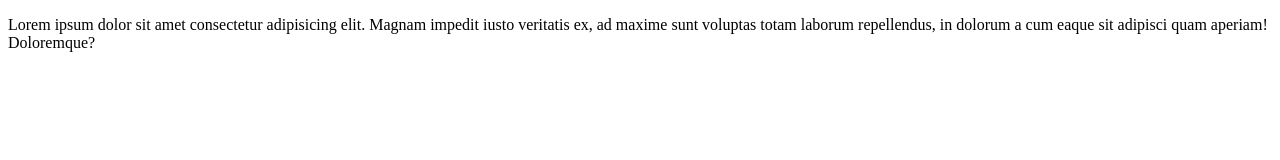
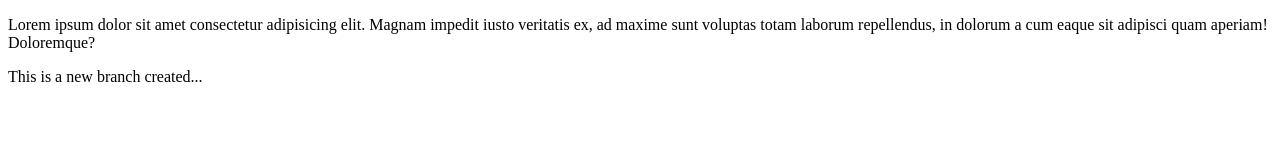
Before and after one commit to Anisa-Makandar/App_1, a plain HTML site: page index.html in a window 1280 px wide. Drawn offline with Linux system fonts and the light colour scheme.

Commit message:
done changes in ui

```diff
--- a/index.html
+++ b/index.html
@@ -7,5 +7,6 @@
 </head>
 <body>
       <p>Lorem ipsum dolor sit amet consectetur adipisicing elit. Magnam impedit iusto veritatis ex, ad maxime sunt voluptas totam laborum repellendus, in dolorum a cum eaque sit adipisci quam aperiam! Doloremque?</p>
+      <p>This is a new branch created...</p>
 </body>
 </html>
```
